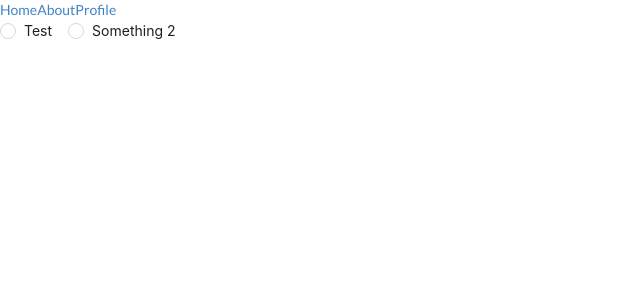
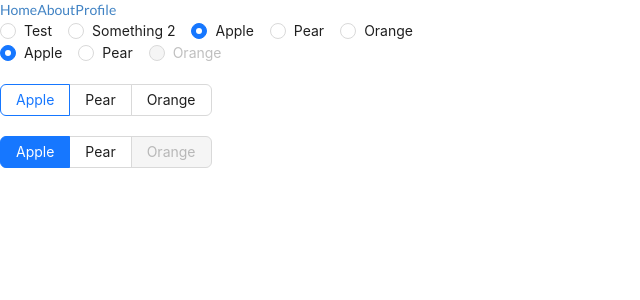
Before and after one commit to RifianFernando/season-with-react, a React (Create React App) app: page / in a window 1280 px wide. Shown: the top 300 px of the page, without its empty margins (0-640 px from the left). Built offline with nearby package versions, Linux system fonts and the light colour scheme.

Commit message:
feat(Radio): testing radio with ant design

```diff
--- a/src/Pages/Home.js
+++ b/src/Pages/Home.js
@@ -1,13 +1,77 @@
-import React from 'react'
+import React, {useState} from 'react'
 import { Radio as RadioPalsu} from 'technotic';
 import { Radio } from 'antd';
 
+
+const plainOptions = [
+    'Apple',
+    'Pear',
+    'Orange'
+];
+
+const options = [
+  { label: 'Apple', value: 'Apple' },
+  { label: 'Pear', value: 'Pear' },
+  { label: 'Orange', value: 'Orange' },
+];
+
+const optionsWithDisabled = [
+  { label: 'Apple', value: 'Apple' },
+  { label: 'Pear', value: 'Pear' },
+  { label: 'Orange', value: 'Orange', disabled: true },
+];
+
 function Home() {
+    const [value1, setValue1] = useState('Apple');
+  const [value2, setValue2] = useState('Apple');
+  const [value3, setValue3] = useState('Apple');
+  const [value4, setValue4] = useState('Apple');
+
+  const onChange1 = ({ target: { value } }) => {
+    console.log('radio1 checked', value);
+    setValue1(value);
+  };
+
+  const onChange2 = ({ target: { value } }) => {
+    console.log('radio2 checked', value);
+    setValue2(value);
+  };
+
+  const onChange3 = ({ target: { value } }) => {
+    console.log('radio3 checked', value);
+    setValue3(value);
+  };
+
+  const onChange4 = ({ target: { value } }) => {
+    console.log('radio4 checked', value);
+    setValue4(value);
+  };
+
   return (
     <div>
-      <Radio>Test</Radio>
-      <Radio>Something 2</Radio>
-      {/* <RadioPalsu>test</RadioPalsu> */}
+        <Radio>Test</Radio>
+        <Radio>Something 2</Radio>
+
+        {/* <RadioPalsu>
+            test
+        </RadioPalsu> */}
+
+
+<Radio.Group options={plainOptions} onChange={onChange1} value={value1} />
+      <br />
+      <Radio.Group options={optionsWithDisabled} onChange={onChange2} value={value2} />
+      <br />
+      <br />
+      <Radio.Group options={options} onChange={onChange3} value={value3} optionType="button" />
+      <br />
+      <br />
+      <Radio.Group
+        options={optionsWithDisabled}
+        onChange={onChange4}
+        value={value4}
+        optionType="button"
+        buttonStyle="solid"
+      />
     </div>
   )
 }
```
